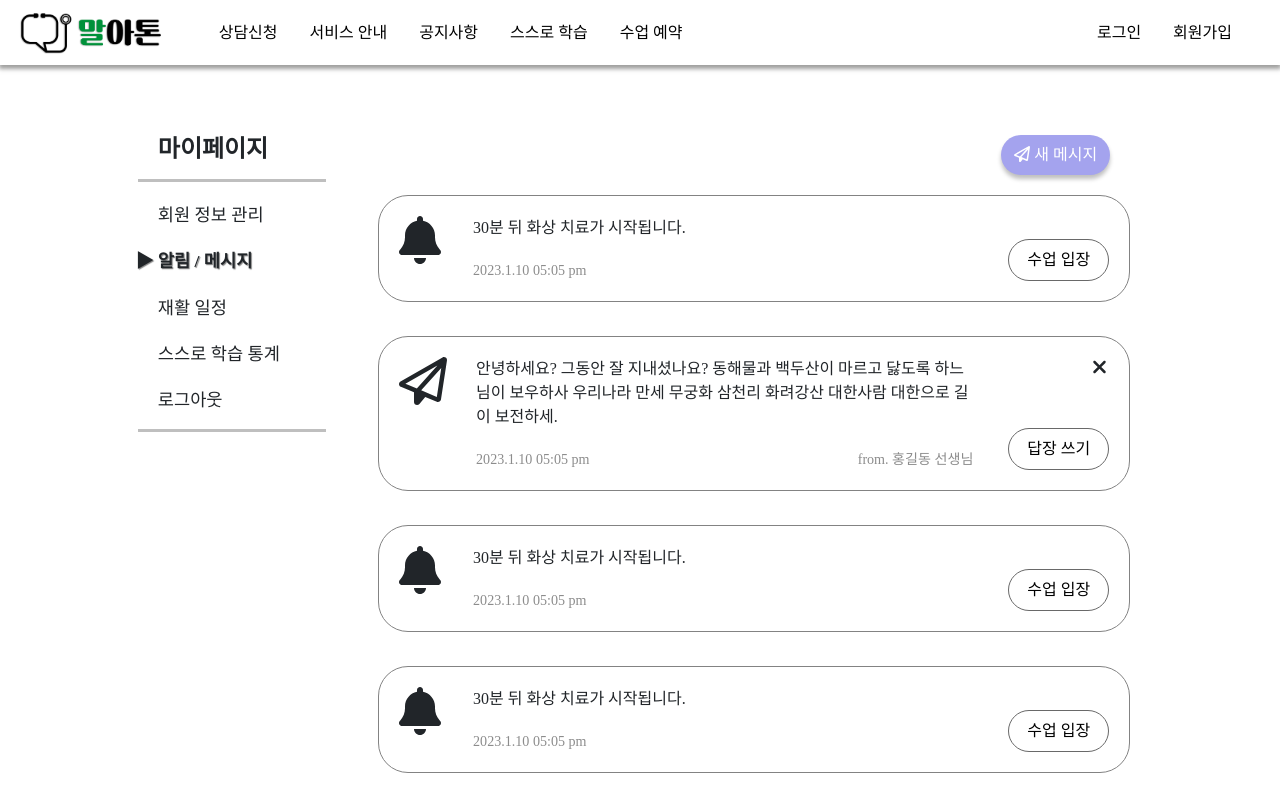
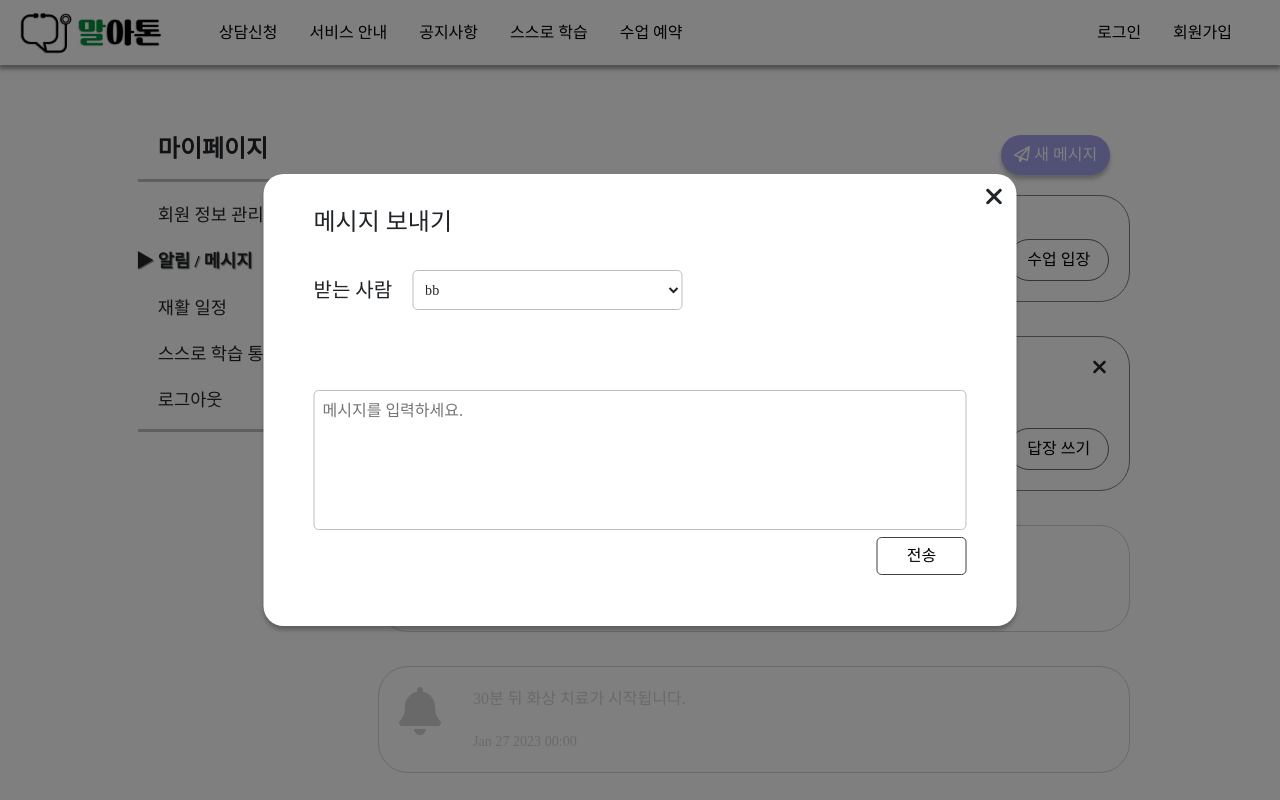
Before and after one commit to uh1216/marathon, a React (Create React App) app in the folder Frontend/marathon/: page /mypage/messenger in a window 1280 px wide. Both pictures are taken after a click on the button "새 메시지". Shown: the top 800 px of the page. Built offline with nearby package versions, Linux system fonts and the light colour scheme; a web font is replaced by a local one.

Commit message:
[FE] : [FEAT] 알림/메시지 퍼블리싱 95% 완성

```diff
--- a/Frontend/marathon/src/components/common/Modal.jsx
+++ b/Frontend/marathon/src/components/common/Modal.jsx
@@ -6,7 +6,7 @@ import style from "./Modal.module.css";
  * setModalOpen : 모달을 띄울 것인지 말 것인지 정하는 boolean 변수의 setter
  * children : 부모 컴포넌트에서 모달 태그 안에 넣은 내용이 자동으로 children에 담김
  */
-export default function ModalFindId({ setModalOpen, children }) {
+export default function Modal({ setModalOpen, children }) {
   // 모달 끄기
   const closeModal = () => {
     setModalOpen(false);
--- a/Frontend/marathon/src/components/my-page/Messenger.jsx
+++ b/Frontend/marathon/src/components/my-page/Messenger.jsx
@@ -2,17 +2,21 @@ import { FontAwesomeIcon } from "@fortawesome/react-fontawesome";
 import style from "./Messenger.module.css";
 import { faPaperPlane } from "@fortawesome/free-regular-svg-icons";
 import { faXmark, faBell } from "@fortawesome/free-solid-svg-icons";
-import { useEffect } from "react";
+import { useEffect, useState } from "react";
 import { changeNowSideNav } from "stores/toggle.store";
 import { useDispatch } from "react-redux";
+import Modal from "components/common/Modal";
+import SendMessage from "./SendMessage";
 
 export default function Messenger() {
   const dispatch = useDispatch();
+  const now = new Date();
+
   const list = [
     {
       type: "alarm",
       content: "30분 뒤 화상 치료가 시작됩니다.",
-      date: "2023.1.10 05:05 pm",
+      date: now,
       sender: "",
       check: false,
     },
@@ -20,21 +24,21 @@ export default function Messenger() {
       type: "message",
       content:
         "안녕하세요? 그동안 잘 지내셨나요?\r\n동해물과 백두산이 마르고 닳도록 하느님이 보우하사 우리나라 만세 무궁화 삼천리 화려강산 대한사람 대한으로 길이 보전하세.",
-      date: "2023.1.10 05:05 pm",
+      date: now,
       sender: "홍길순",
       check: false,
     },
     {
       type: "alarm",
       content: "30분 뒤 화상 치료가 시작됩니다.",
-      date: "2023.1.10 05:05 pm",
+      date: new Date("2023-01-27"),
       sender: "",
       check: true,
     },
     {
       type: "alarm",
       content: "30분 뒤 화상 치료가 시작됩니다.",
-      date: "2023.1.10 05:05 pm",
+      date: new Date("2023-01-27"),
       sender: "",
       check: true,
     },
@@ -42,62 +46,87 @@ export default function Messenger() {
       type: "message",
       content:
         "안녕하세요? 그동안 잘 지내셨나요?\n동해물과 백두산이 마르고 닳도록 하느님이 보우하사 우리나라 만세 무궁화 삼천리 화려강산 대한사람 대한으로 길이 보전하세.",
-      date: "2023.1.10 05:05 pm",
+      date: new Date("2023-01-27"),
       sender: "홍길순",
       check: true,
     },
     {
       type: "alarm",
       content: "30분 뒤 화상 치료가 시작됩니다.",
-      date: "2023.1.10 05:05 pm",
+      date: new Date("2023-01-27"),
       sender: "",
       check: true,
     },
     {
       type: "alarm",
       content: "30분 뒤 화상 치료가 시작됩니다.",
-      date: "2023.1.10 05:05 pm",
+      date: new Date("2023-01-27"),
       sender: "",
       check: true,
     },
     {
       type: "alarm",
       content: "30분 뒤 화상 치료가 시작됩니다.",
-      date: "2023.1.10 05:05 pm",
+      date: new Date("2023-01-27"),
       sender: "",
       check: true,
     },
     {
       type: "alarm",
       content: "30분 뒤 화상 치료가 시작됩니다.",
-      date: "2023.1.10 05:05 pm",
+      date: new Date("2023-01-27"),
       sender: "",
       check: true,
     },
     {
       type: "alarm",
       content: "30분 뒤 화상 치료가 시작됩니다.",
-      date: "2023.1.10 05:05 pm",
+      date: new Date("2023-01-27"),
       sender: "",
       check: true,
     },
   ];
+
+  // 모달창 노출 여부 state
+  const [isModalOpen, setIsModalOpen] = useState(false);
 
   useEffect(() => {
     // 사이드 나브 초기화
     dispatch(changeNowSideNav("알림 / 메시지"));
   }, []);
 
+  /** Date 객체를 원하는 포맷의 String으로 반환하는 함수 */
+  const dateToString = (date) => {
+    let str = date.toString();
+    str = str.replace(/GMT\+0900\s\(한국 표준시\)/, "");
+    str = str.replace(/\D{4}/, "");
+    str = str.substr(0, 17);
+    return str;
+  };
+
+  /** 메시지를 작성하는 모달 */
+  const showModalMessage = () => {
+    setIsModalOpen(true);
+  };
+
   return (
+    <>
       <div className="container">
         <div className={style.btn_container}>
-        <button className={style.btn_new_message}>
+          <button className={style.btn_new_message} onClick={showModalMessage}>
             <FontAwesomeIcon icon={faPaperPlane} /> 새 메시지
           </button>
         </div>
 
-      {list.map((item) => (
-        <div className={style.message_box}>
+        {list.map((item, idx) => (
+          <div
+            className={
+              item.check
+                ? style.message_checked + " " + style.message_box
+                : style.message_box
+            }
+            key={idx}
+          >
             {item.type === "message" && (
               <FontAwesomeIcon icon={faXmark} className={style.icon_x} />
             )}
@@ -108,23 +137,32 @@ export default function Messenger() {
             <div className={style.content_box}>
               <div className={style.message_content}>{item.content}</div>
               <div className={style.sub_content_box}>
-              <div className={style.sub_content}>{item.date}</div>
+                <div className={style.sub_content}>
+                  {dateToString(item.date)}
+                </div>
                 {item.type === "message" ? (
                   <div className={style.sub_content}>from. 홍길동 선생님</div>
                 ) : null}
               </div>
             </div>
             <div className={style.btn_box}>
-            {item.type === "message" ? (
-              <>
-                <button className={style.btn}>답장 쓰기</button>
-              </>
-            ) : (
+              {item.type === "message" && (
+                <button className={style.btn} onClick={showModalMessage}>
+                  답장 쓰기
+                </button>
+              )}
+              {item.type === "alarm" && now - new Date(item.date) <= 30 && (
                 <button className={style.btn}>수업 입장</button>
               )}
             </div>
           </div>
         ))}
       </div>
+      {isModalOpen && (
+        <Modal setModalOpen={setIsModalOpen}>
+          <SendMessage setModalOpen={setIsModalOpen} />
+        </Modal>
+      )}
+    </>
   );
 }
--- a/Frontend/marathon/src/components/my-page/Messenger.module.css
+++ b/Frontend/marathon/src/components/my-page/Messenger.module.css
@@ -30,6 +30,12 @@
   width: 15%;
 }
 
+/* check한 메시지라면 */
+.message_checked {
+  color: rgb(212, 212, 212);
+  border: 1px solid rgb(212, 212, 212);
+}
+
 /* X 아이콘 */
 .icon_x {
   font-size: 20px;
@@ -47,6 +53,11 @@
 
 .btn:hover {
   background-color: #e6e6e6;
+}
+
+.message_checked .btn {
+  color: rgb(212, 212, 212);
+  border: 1px solid rgb(212, 212, 212);
 }
 
 /* 새 메시지 버튼 */
@@ -78,6 +89,10 @@
   font-size: 0.88em;
 }
 
+.message_checked .sub_content {
+  color: rgb(212, 212, 212);
+}
+
 @media (max-width: 994px) {
   .message_box {
     display: flex;
--- /dev/null
+++ b/Frontend/marathon/src/components/my-page/SendMessage.jsx
@@ -0,0 +1,28 @@
+import style from "./SendMessage.module.css";
+import SelectBox from "components/common/SelectBox";
+
+export default function SendMessage({ setModalOpen }) {
+  /** 전송 버튼을 누르면 실행하는 함수 */
+  const submitMessage = () => {
+    setModalOpen(false);
+  };
+  return (
+    <div className={style.modal_container}>
+      <div className={style.box_1}>메시지 보내기</div>
+      <div className={style.box_2}>
+        <div>받는 사람</div>
+        <SelectBox options={[{ name: "aa" }, { name: "bb" }]} width="270px" />
+      </div>
+      <textarea
+        name=""
+        cols="30"
+        rows="10"
+        className={style.box_3}
+        placeholder="메시지를 입력하세요."
+      ></textarea>
+      <div className={style.box_4}>
+        <button onClick={submitMessage}>전송</button>
+      </div>
+    </div>
+  );
+}
--- /dev/null
+++ b/Frontend/marathon/src/components/my-page/SendMessage.module.css
@@ -0,0 +1,41 @@
+.modal_container {
+  width: 753px;
+  height: 452px;
+  padding: 30px 50px;
+}
+.box_1 {
+  font-family: "GmarketBold";
+  font-size: 1.5em;
+}
+
+.box_2 {
+  display: flex;
+  align-items: center;
+  margin: 30px 0 80px 0;
+}
+.box_2 div {
+  font-size: 1.25em;
+  margin-right: 20px;
+}
+
+.box_3 {
+  width: 100%;
+  height: 140px;
+
+  padding: 8px;
+  border-radius: 5px;
+  border: 0.2px solid rgb(189, 189, 189);
+  resize: none;
+}
+
+.box_4 {
+  display: flex;
+  justify-content: end;
+}
+.box_4 > button {
+  background-color: white;
+  border-radius: 5px;
+  border: 1px solid #3e3e3e;
+  width: 90px;
+  height: 38px;
+}
```
Lines whose indentation alone changed are shown as unchanged.
